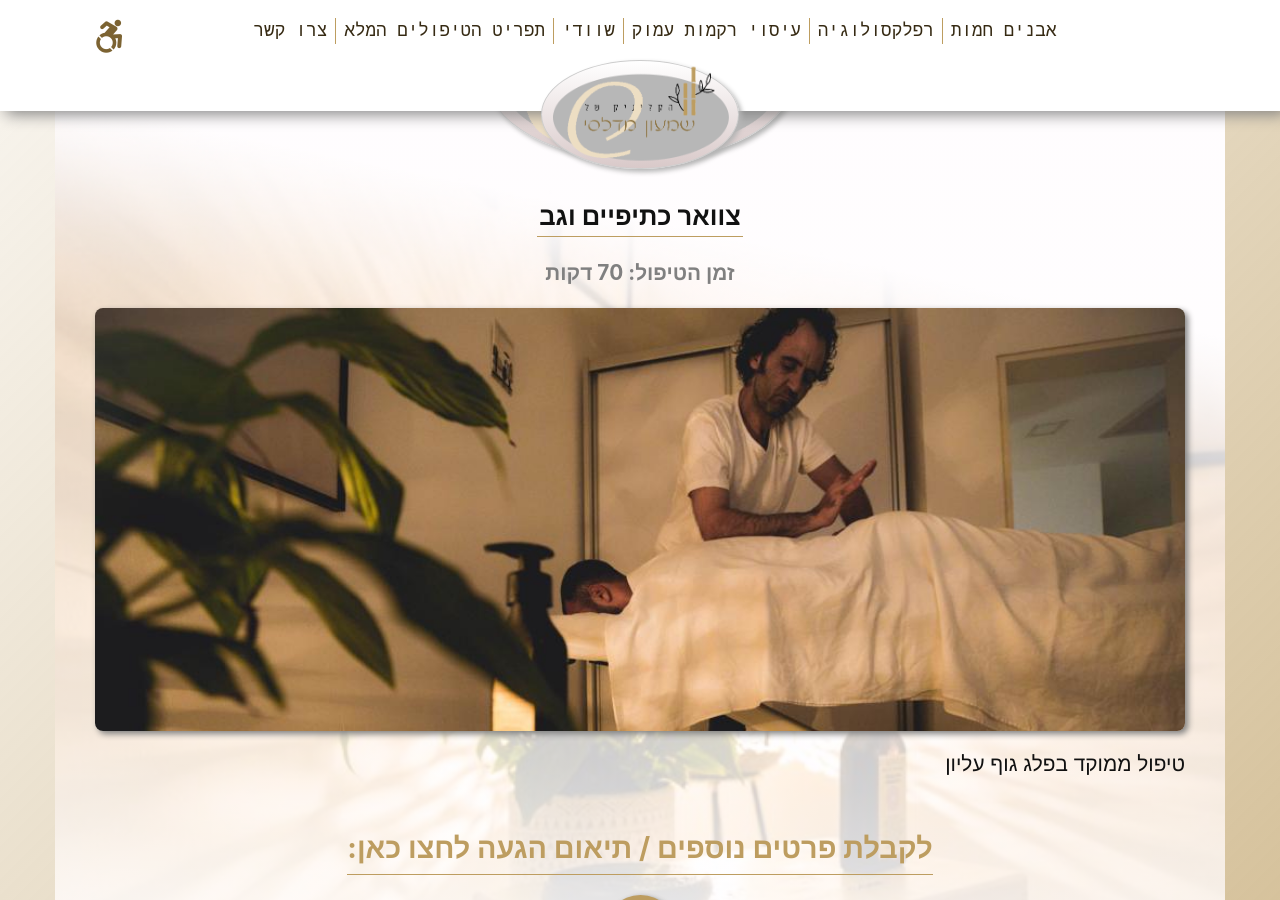
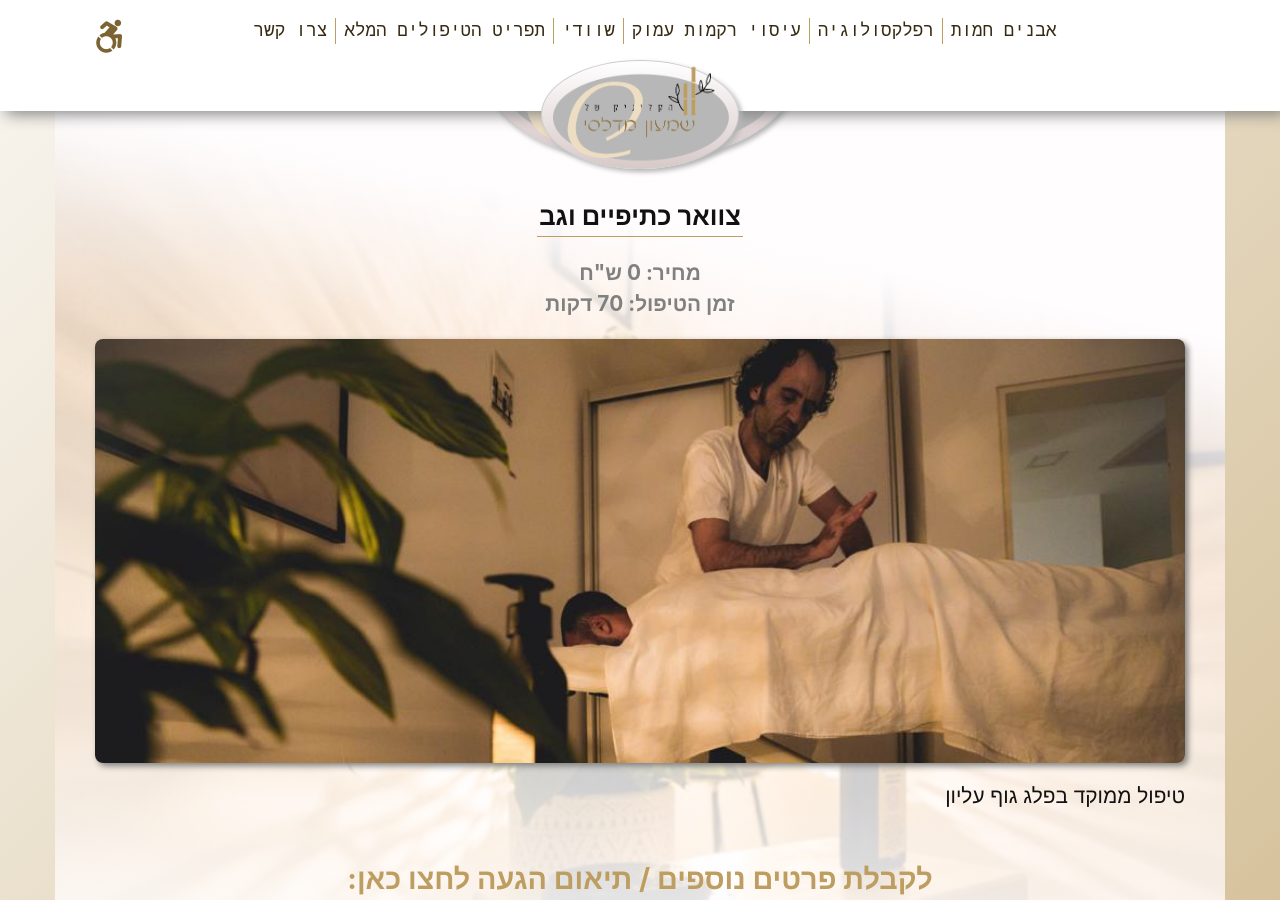
Before and after one commit to shimonido8/shimon-clinic, a Jekyll site: the page built from my_collections/_treatments/neck-sholders-back.md, in a window 1280 px wide and 900 px high, scrolled down 402 px. Built offline with Jekyll 4.4.1, drawn with Linux system fonts in a browser that asks for light colours.

Commit message:
Update from Forestry.io shimon medalsi updated my_collections/_treatments/neck-sholders-back.md

```diff
--- a/my_collections/_treatments/neck-sholders-back.md
+++ b/my_collections/_treatments/neck-sholders-back.md
@@ -2,13 +2,13 @@
 name: neck-sholders-back
 permalink: neck-sholders-back
 title: צוואר כתיפיים וגב
-description: "
-טיפול ממוקד בפלג גוף עליון
-"
-
-time: 70
+description: " טיפול ממוקד בפלג גוף עליון "
+time: "70"
 price_not: 250
 img: treatment-banner-shiatsu.jpg
+price: "0"
+meta_keywords: ''
+meta_description: ''
+
 ---
-
 טיפול ממוקד בפלג גוף עליון
```
Also changed, not shown: .forestry/front_matter/templates/treatment.yml.
